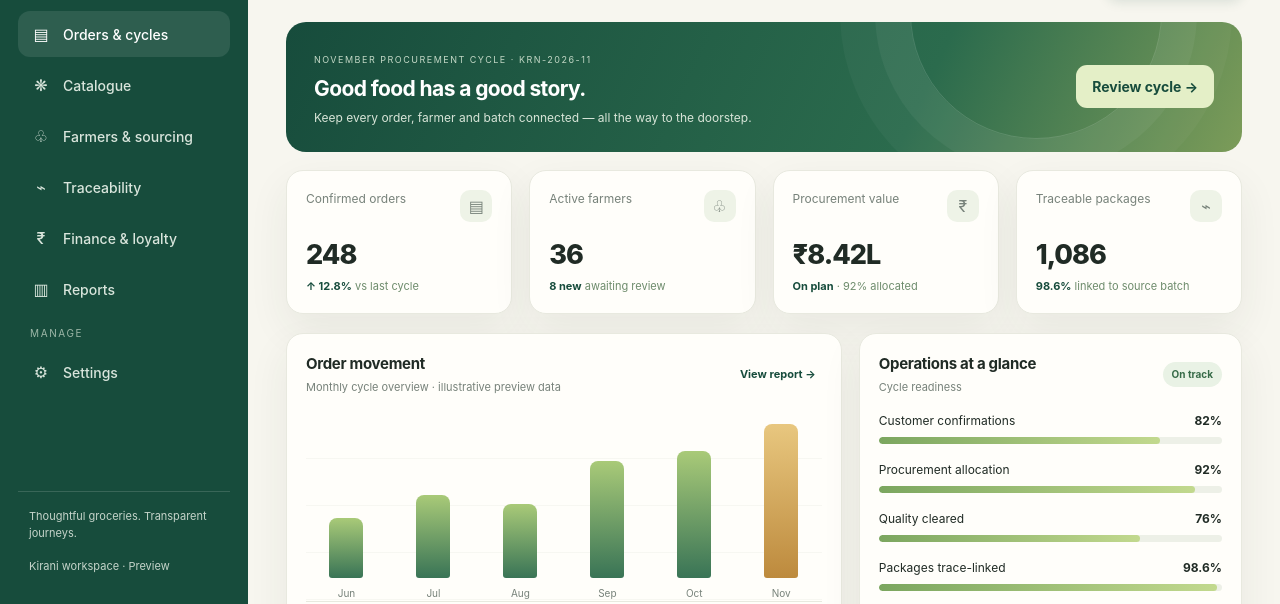
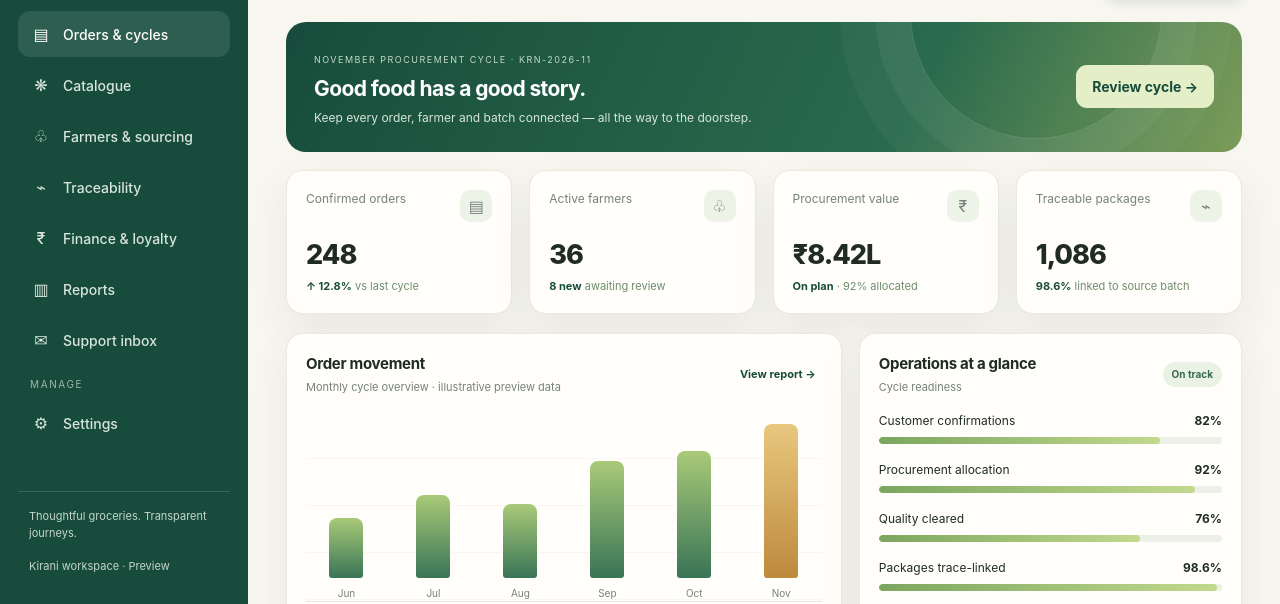
Before and after one commit to varadatechworks/kirani, a website: page public/index.html in a window 1280 px wide. Both pictures are taken after a click on the button "Review cycle →". Shown: the part 196-800 px from the top of the page. Drawn offline with Linux system fonts and the light colour scheme.

Commit message:
feat(ui): expose support inbox and finance workspaces

```diff
--- a/public/index.html
+++ b/public/index.html
@@ -12,7 +12,7 @@
 <body><div class="app">
 <aside class="sidebar" id="sidebar"><div class="brand"><div class="brand-mark">क</div><div><div class="brand-name">kirani</div><div class="brand-sub">from source to soul</div></div></div>
 <div class="nav-label">Workspace</div><nav class="nav" id="nav">
-<button class="active" data-page="overview"><span class="ico">◫</span>Overview</button><button data-page="orders"><span class="ico">▤</span>Orders & cycles</button><button data-page="catalogue"><span class="ico">❋</span>Catalogue</button><button data-page="farmers"><span class="ico">♧</span>Farmers & sourcing</button><button data-page="traceability"><span class="ico">⌁</span>Traceability</button><button data-page="finance"><span class="ico">₹</span>Finance & loyalty</button><button data-page="reports"><span class="ico">▥</span>Reports</button>
+<button class="active" data-page="overview"><span class="ico">◫</span>Overview</button><button data-page="orders"><span class="ico">▤</span>Orders & cycles</button><button data-page="catalogue"><span class="ico">❋</span>Catalogue</button><button data-page="farmers"><span class="ico">♧</span>Farmers & sourcing</button><button data-page="traceability"><span class="ico">⌁</span>Traceability</button><button data-page="finance"><span class="ico">₹</span>Finance & loyalty</button><button data-page="reports"><span class="ico">▥</span>Reports</button><button data-page="support"><span class="ico">✉</span>Support inbox</button>
 </nav><div class="nav-label">Manage</div><nav class="nav"><button data-page="settings"><span class="ico">⚙</span>Settings</button></nav><div class="sidebar-foot">Thoughtful groceries. Transparent journeys.<br><br>Kirani workspace · Preview</div></aside>
 <main class="main"><header class="topbar"><div style="display:flex;align-items:center;gap:12px"><button class="hamb" id="hamb" aria-label="Open menu">☰</button><div class="crumb">Kirani workspace / <strong id="crumb">Overview</strong></div></div><div class="top-actions"><button class="pill" id="portalBtn">Admin portal</button><button class="pill" id="mobileBtn">Mobile app</button><button class="pill" id="connectBtn">Connect API</button><span class="pill" id="apiState">Preview mode</span><button class="pill" id="cycleBtn">◷ &nbsp; Current cycle</button><div class="avatar" id="userAvatar">K</div></div></header>
 <div class="content" id="adminView">
@@ -39,7 +39,7 @@
 <script>
 const $=s=>document.querySelector(s), $$=s=>[...document.querySelectorAll(s)];
 let role='admin';const toast=(msg)=>{const t=$('#toast');t.textContent=msg;t.classList.add('show');clearTimeout(window._toast);window._toast=setTimeout(()=>t.classList.remove('show'),2600)};
-function setPage(page){const names={overview:'Overview',orders:'Orders & cycles',catalogue:'Catalogue',farmers:'Farmers & sourcing',traceability:'Traceability',finance:'Finance & loyalty',reports:'Reports',settings:'Settings'};$('#crumb').textContent=names[page]||'Overview';$('#pageTitle').textContent=page==='overview'?'Good evening, Kirani team ✳':names[page];$('#pageSubtitle').textContent=page==='overview'?'Here\'s the pulse of your sourcing and fulfilment operations.':'Explore '+(names[page]||'Kirani')+' workflows and operational details.';$$('#nav button').forEach(b=>b.classList.toggle('active',b.dataset.page===page));if(page!=='overview')toast(names[page]+' module preview — sample data only');$('#sidebar').classList.remove('open')}
+function setPage(page){const names={overview:'Overview',orders:'Orders & cycles',catalogue:'Catalogue',farmers:'Farmers & sourcing',traceability:'Traceability',finance:'Finance & loyalty',reports:'Reports',support:'Support inbox',settings:'Settings'};$('#crumb').textContent=names[page]||'Overview';$('#pageTitle').textContent=page==='overview'?'Good evening, Kirani team ✳':names[page];$('#pageSubtitle').textContent=page==='overview'?'Here\'s the pulse of your sourcing and fulfilment operations.':'Explore '+(names[page]||'Kirani')+' workflows and operational details.';$$('#nav button').forEach(b=>b.classList.toggle('active',b.dataset.page===page));if(page!=='overview')toast(names[page]+' module preview — sample data only');$('#sidebar').classList.remove('open')}
 $$('#nav button').forEach(b=>b.addEventListener('click',()=>setPage(b.dataset.page)));$$('[data-page]').filter(b=>!b.closest('#nav')).forEach(b=>b.addEventListener('click',()=>setPage(b.dataset.page)));
 $('#hamb').addEventListener('click',()=>$('#sidebar').classList.toggle('open'));
 
@@ -75,4 +75,4 @@ $('#connectBtn').addEventListener('click',async()=>{const token=prompt('Paste a
 $('#portalBtn').addEventListener('click',()=>{$('#adminView').classList.remove('hidden');$('#mobileView').classList.add('hidden')});
 $('#mobileBtn').addEventListener('click',async()=>{$('#adminView').classList.add('hidden');$('#mobileView').classList.remove('hidden');if(kiraniToken&&kiraniUser?.roles.includes('customer'))try{await loadMobileCustomer()}catch(e){showApiError(e)}});
 $('#primaryAction').addEventListener('click',async()=>{if(!kiraniToken)return toast('Connect to Kirani API first.');if(currentPage==='overview'||currentPage==='orders'){if(!kiraniUser?.roles.includes('admin'))return toast('Only administrators can create cycles.');const code=prompt('Cycle code (e.g. KRN-2026-12):');const startsOn=prompt('Cycle start date (YYYY-MM-DD):');const deliveryFrom=prompt('Delivery from (YYYY-MM-DD):');const deliveryTo=prompt('Delivery to (YYYY-MM-DD):');const cutoffAt=prompt('Cutoff timestamp (ISO 8601 with timezone):');if(!code||!startsOn||!deliveryFrom||!deliveryTo||!cutoffAt)return;try{await apiCall('/admin/monthly-cycles',{method:'POST',body:JSON.stringify({code,startsOn,deliveryFrom,deliveryTo,cutoffAt})});toast('Monthly cycle created as draft');await loadCycles()}catch(e){showApiError(e)}}else if(currentPage==='catalogue'){if(!kiraniUser?.roles.includes('admin'))return toast('Only administrators can add catalogue products.');const sku=prompt('SKU:');const name=prompt('Product name:');const category=prompt('Category:');const baseUnit=prompt('Base unit (KG, LTR, EA):','KG');const price=Number(prompt('Price in rupees:'));if(!sku||!name||!category||!baseUnit||!Number.isFinite(price)||price<0)return;try{await apiCall('/admin/catalogue/products',{method:'POST',body:JSON.stringify({sku,name,category,baseUnit,priceMinor:Math.round(price*100),currency:'INR'})});toast('Product added to catalogue');await loadProducts()}catch(e){showApiError(e)}}});
-</script><script src="/customer-orders.js" defer></script><script src="/farmer-workspace.js" defer></script><script src="/processing-workspace.js" defer></script><script src="/packing-workspace.js" defer></script><script src="/delivery-workspace.js" defer></script><script src="/admin-procurement.js" defer></script></body></html>
+</script><script src="/customer-orders.js" defer></script><script src="/farmer-workspace.js" defer></script><script src="/processing-workspace.js" defer></script><script src="/packing-workspace.js" defer></script><script src="/delivery-workspace.js" defer></script><script src="/admin-procurement.js" defer></script><script src="/finance-workspace.js" defer></script></body></html>
```
